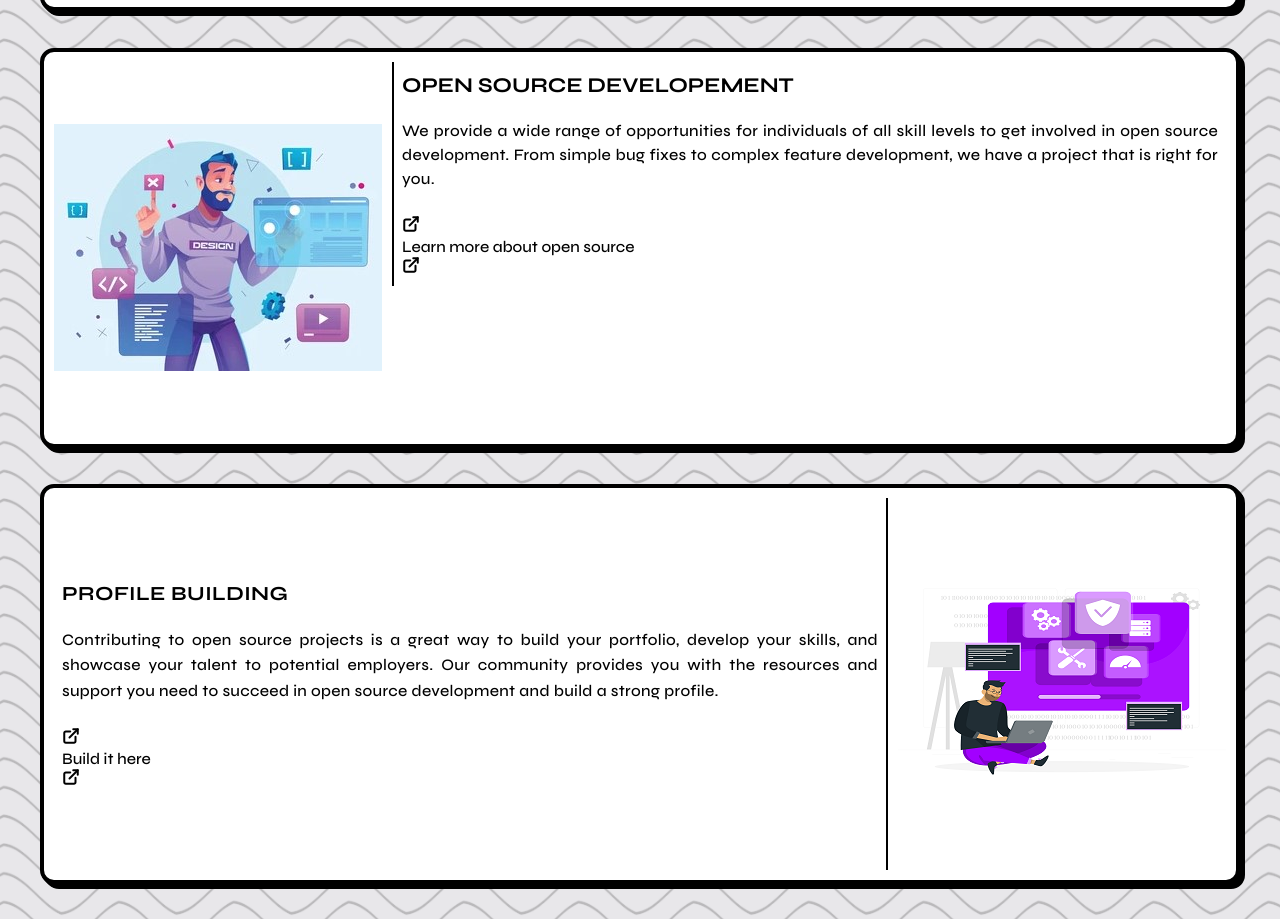
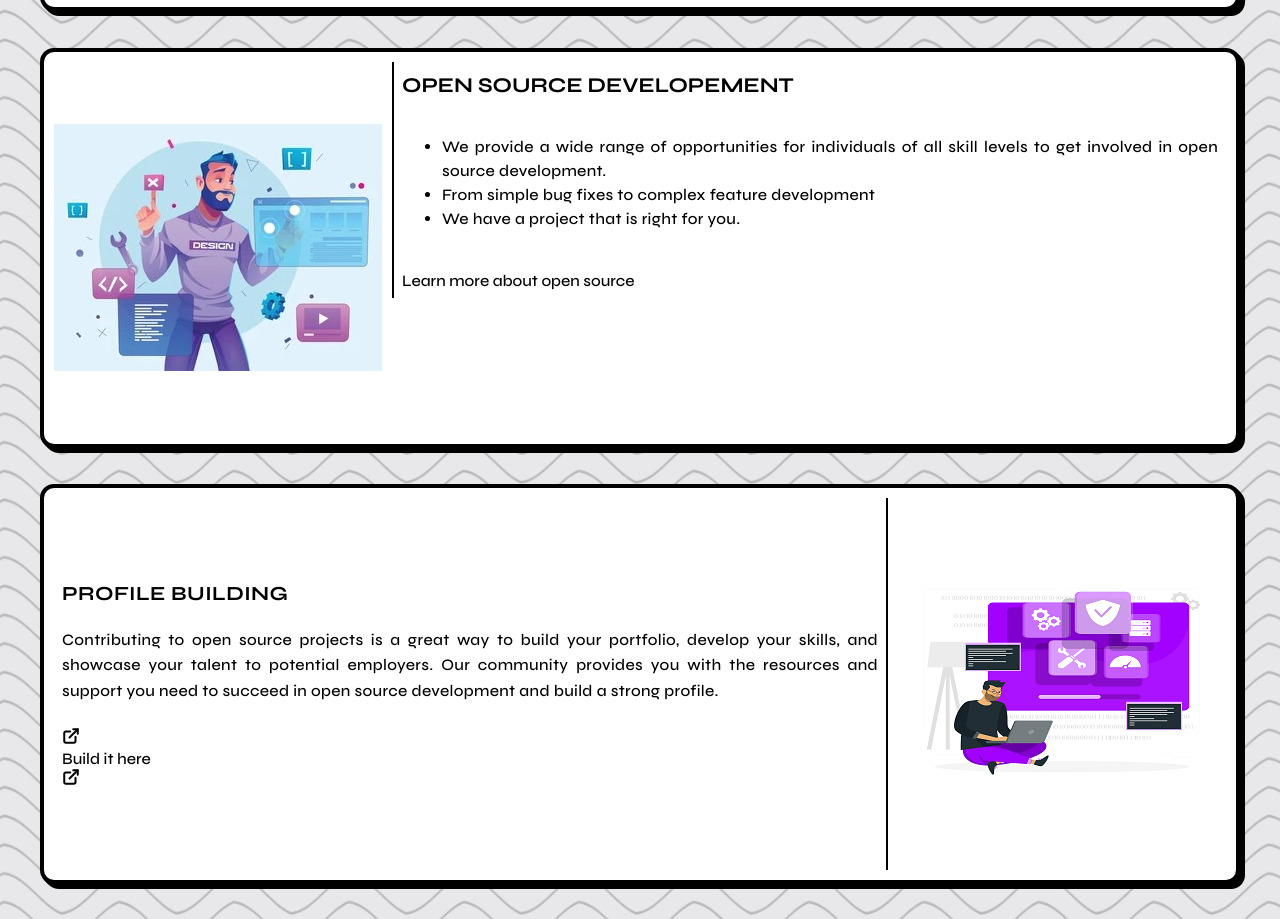
Before and after one commit to PIYUSH1525/Website_OnCampus, a website built with Parcel: page index.html in a window 1280 px wide. Shown: the part 1887-2806 px from the top of the page. Built offline with nearby package versions, Linux system fonts and the light colour scheme; a web font is replaced by a local one.

Commit message:
Changed the content of Open Source Development into points

```diff
--- a/index.html
+++ b/index.html
@@ -175,22 +175,26 @@
 					<div class="texts">
 						<b class="move-faster-with">OPEN SOURCE DEVELOPEMENT</b>
 						<div class="at-the-heart">
+							<ul>  <li>
 							We provide a wide range of opportunities for individuals of all
-							skill levels to get involved in open source development. From
-							simple bug fixes to complex feature development, we have a project
-							that is right for you.
+							skill levels to get involved in open source development.</li>
+							<li> From
+							simple bug fixes to complex feature development</li>
+							<li> We have a project
+							that is right for you.</li>
+						</ul>
 						</div>
 					</div>
 					<div class="button-secondary">
 						<div class="black"></div>
 						<div class="button-frame1">
-							<img
+							<!-- <img
 								class="left-button-icon"
 								alt=""
 								src="public/left-button2.svg"
-							/>
+							/> -->
 							<div class="button2">Learn more about open source</div>
-							<img class="globe-icon" alt="" src="public/left-button2.svg" />
+							<!-- <img class="globe-icon" alt="" src="public/left-button2.svg" /> -->
 						</div>
 					</div>
 				</div>
```
